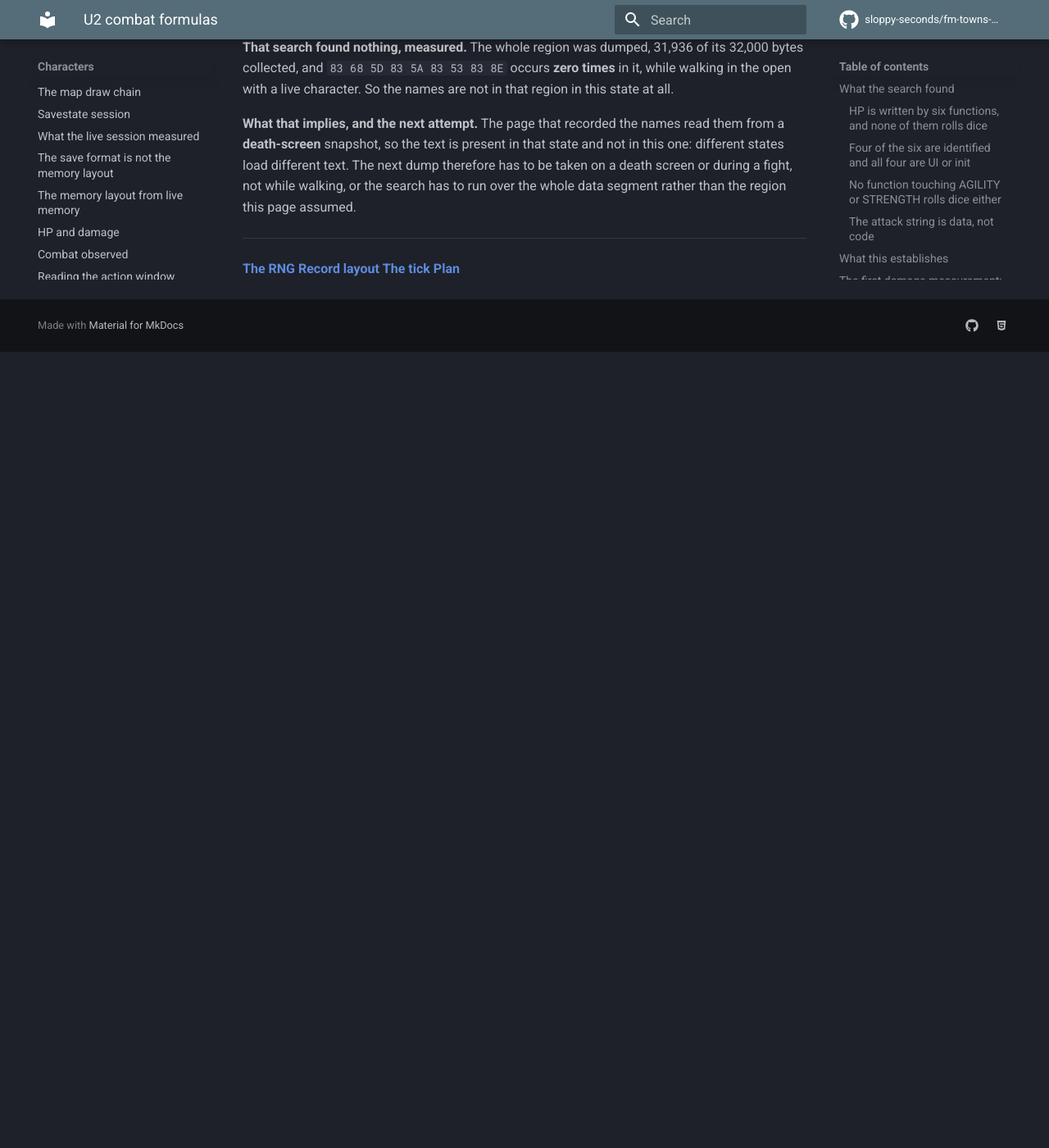
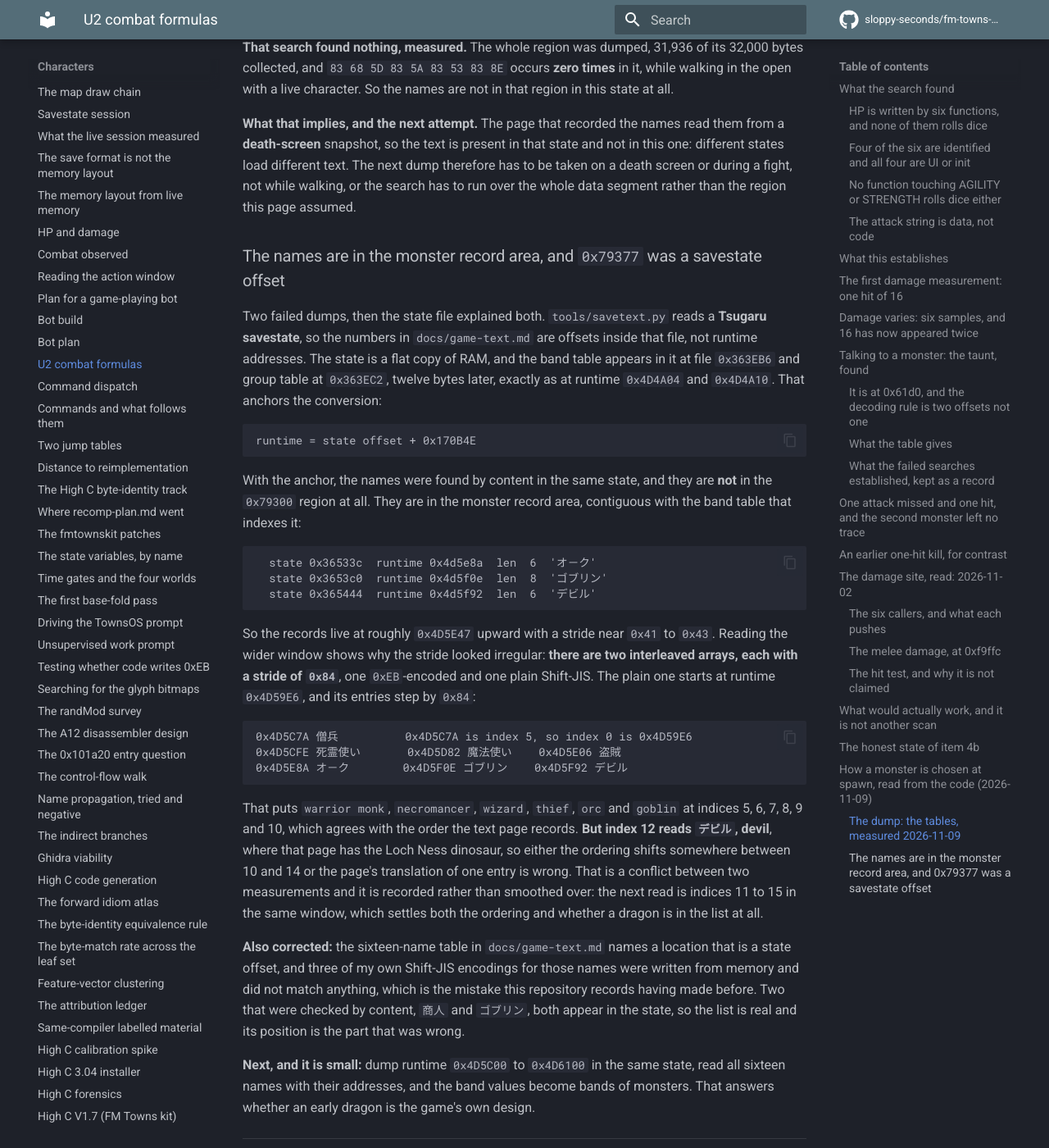
Before and after one commit to sloppy-seconds/fm-towns-ultima, an MkDocs documentation site: the page built from docs/combat-formulas.md, in a window 1280 px wide and 1400 px high, scrolled down 14084 px. Shown: the whole window at 82% size. Built offline with MkDocs 1.6.1 and Material for MkDocs 9.7.7, drawn with Linux system fonts in a browser that asks for light colours; comment, search, counter and statistics services are not loaded; before the commit the page ends 14513 px from its top, so only the background shows below that.

Commit message:
docs: the monster names are two interleaved arrays, and 0x79377 was a savestate offset
Two failed dumps were settled by the state file, not by another emulator run. tools/savetext.py reads a Tsugaru savestate, so the numbers in
docs/game-text.md are offsets inside that file and not runtime addresses. The band table appears in the state at 0x363EB6 and the group table
twelve bytes later, exactly as at runtime 0x4D4A04 and 0x4D4A10, which anchors the conversion: runtime = state + 0x170B4E.

With the anchor the names were found by content, and they are nowhere near 0x79300. There are two interleaved arrays of stride 0x84, one
0xEB-encoded and one plain Shift-JIS. The plain array starts at runtime 0x4D59E6 and reads, in order: 僧兵, 死霊使い, 魔法使い, 盗賊,
オ－ク, ゴブリン, デビル. That agrees with the recorded ordering for warrior monk through goblin, and disagrees at index 12, where it reads
デビル and the page has the Loch Ness dinosaur.

The conflict is recorded rather than smoothed over, and the next read is the same window's indices 11 to 15, which settles the ordering and
whether a dragon is in the list at all.

Also corrected: three of my own Shift-JIS encodings for those names were written from memory and matched nothing, which is the mistake this
repository records having made before. The two checked by content, 商人 and ゴブリン, both appear in the state.

````diff
--- a/docs/combat-formulas.md
+++ b/docs/combat-formulas.md
@@ -514,6 +514,49 @@ occurs **zero times** in it, while walking in the open with a live character. So
 present in that state and not in this one: different states load different text. The next dump therefore has to be taken on a death screen or
 during a fight, not while walking, or the search has to run over the whole data segment rather than the region this page assumed.
 
+### The names are in the monster record area, and `0x79377` was a savestate offset
+
+Two failed dumps, then the state file explained both. `tools/savetext.py` reads a **Tsugaru savestate**, so the numbers in `docs/game-text.md`
+are offsets inside that file, not runtime addresses. The state is a flat copy of RAM, and the band table appears in it at file `0x363EB6` and
+group table at `0x363EC2`, twelve bytes later, exactly as at runtime `0x4D4A04` and `0x4D4A10`. That anchors the conversion:
+
+```
+runtime = state offset + 0x170B4E
+```
+
+With the anchor, the names were found by content in the same state, and they are **not** in the `0x79300` region at all. They are in the
+monster record area, contiguous with the band table that indexes it:
+
+```
+  state 0x36533c  runtime 0x4d5e8a  len  6  'オ－ク'
+  state 0x3653c0  runtime 0x4d5f0e  len  8  'ゴブリン'
+  state 0x365444  runtime 0x4d5f92  len  6  'デビル'
+```
+
+So the records live at roughly `0x4D5E47` upward with a stride near `0x41` to `0x43`. Reading the wider window shows why the stride looked
+irregular: **there are two interleaved arrays, each with a stride of `0x84`**, one `0xEB`-encoded and one plain Shift-JIS. The plain one
+starts at runtime `0x4D59E6`, and its entries step by `0x84`:
+
+```
+0x4D5C7A 僧兵          0x4D5C7A is index 5, so index 0 is 0x4D59E6
+0x4D5CFE 死霊使い       0x4D5D82 魔法使い    0x4D5E06 盗賊
+0x4D5E8A オ－ク        0x4D5F0E ゴブリン    0x4D5F92 デビル
+```
+
+That puts `warrior monk`, `necromancer`, `wizard`, `thief`, `orc` and `goblin` at indices 5, 6, 7, 8, 9 and 10, which agrees with the order
+the text page records. **But index 12 reads `デビル`, devil**, where that page has the Loch Ness dinosaur, so either the ordering shifts
+somewhere between 10 and 14 or the page's translation of one entry is wrong. That is a conflict between two measurements and it is recorded
+rather than smoothed over: the next read is indices 11 to 15 in the same window, which settles both the ordering and whether a dragon is in
+the list at all.
+
+**Also corrected:** the sixteen-name table in `docs/game-text.md` names a location that is a state offset, and three of my own Shift-JIS
+encodings for those names were written from memory and did not match anything, which is the mistake this repository records having made
+before. Two that were checked by content, `商人` and `ゴブリン`, both appear in the state, so the list is real and its position is the part
+that was wrong.
+
+**Next, and it is small:** dump runtime `0x4D5C00` to `0x4D6100` in the same state, read all sixteen names with their addresses, and the band
+values become bands of monsters. That answers whether an early dragon is the game's own design.
+
 ---
 
 **[The RNG](rng-helpers.md)** **[Record layout](record-layout.md)** **[The tick](the-tick.md)** **[Plan](plan.md)**
````
Also changed, not shown: 1 other file.
